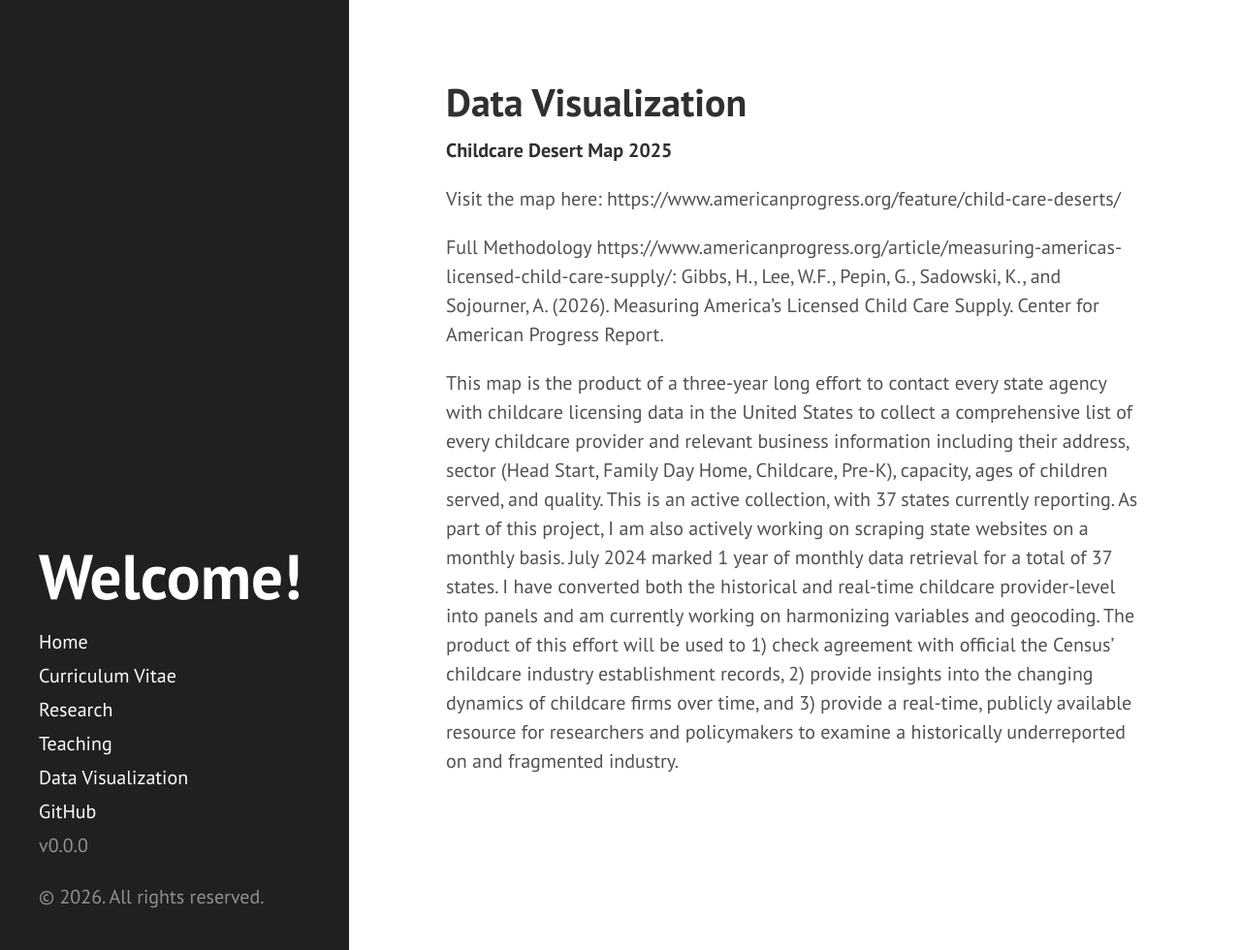
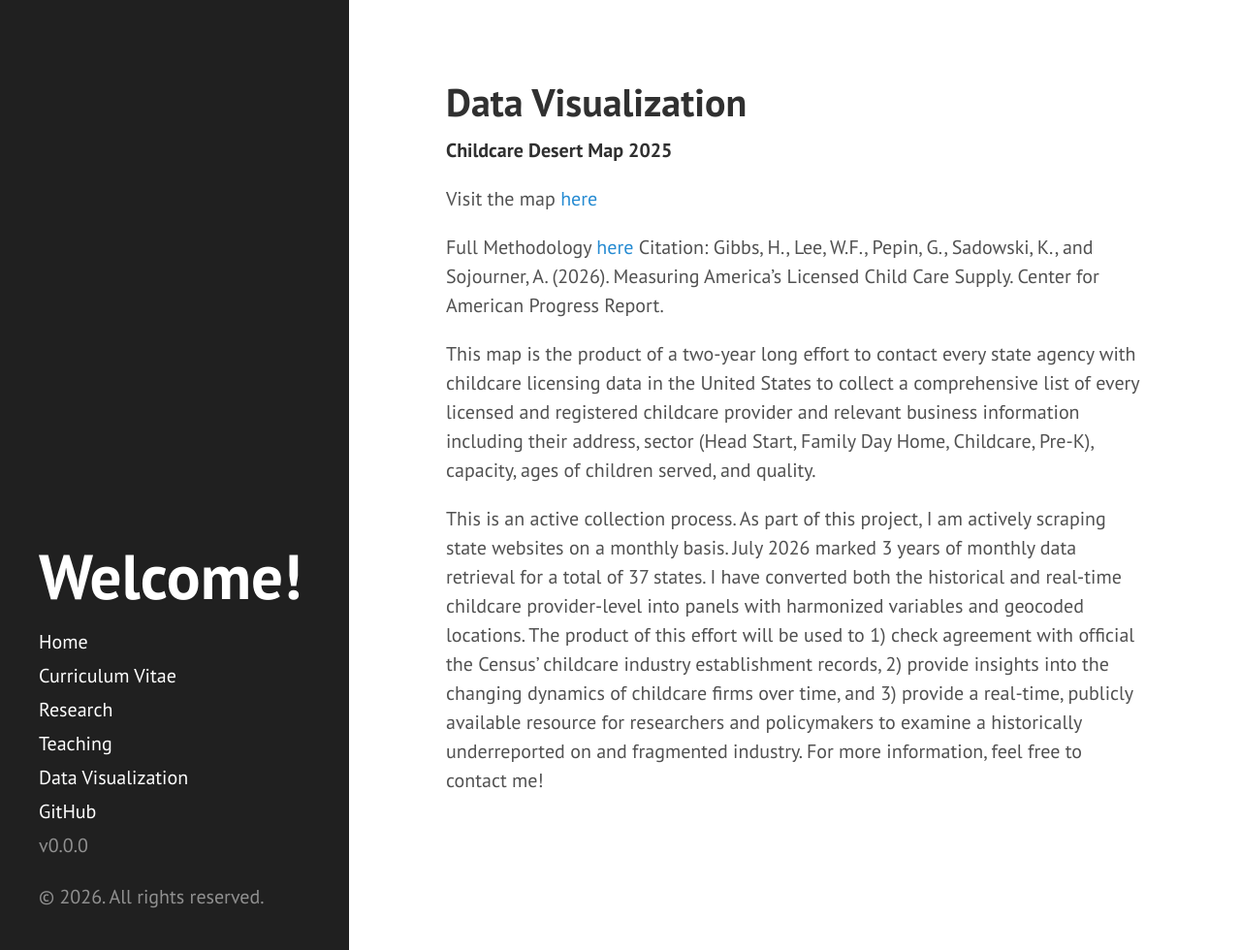
Before and after one commit to kcsadow/website, a Jekyll site: the page built from dataviz.md, in a window 1280 px wide and 980 px high. Shown: the whole window at 97% size. Built offline with Jekyll 4.4.1, drawn with Linux system fonts in a browser that asks for light colours.

Commit message:
Update dataviz.md

```diff
--- a/dataviz.md
+++ b/dataviz.md
@@ -4,9 +4,11 @@ title: Data Visualization
 ---
 **Childcare Desert Map 2025**
 
-Visit the map here: https://www.americanprogress.org/feature/child-care-deserts/
+Visit the map [here](https://www.americanprogress.org/feature/child-care-deserts/)
 
-Full Methodology https://www.americanprogress.org/article/measuring-americas-licensed-child-care-supply/:
-Gibbs, H., Lee, W.F., Pepin, G., Sadowski, K., and Sojourner, A. (2026). Measuring America’s Licensed Child Care Supply. Center for American Progress Report.
+Full Methodology [here](https://www.americanprogress.org/article/measuring-americas-licensed-child-care-supply/)
+Citation: Gibbs, H., Lee, W.F., Pepin, G., Sadowski, K., and Sojourner, A. (2026). Measuring America’s Licensed Child Care Supply. Center for American Progress Report.
 
-This map is the product of a three-year long effort to contact every state agency with childcare licensing data in the United States to collect a comprehensive list of every childcare provider and relevant business information including their address, sector (Head Start, Family Day Home, Childcare, Pre-K), capacity, ages of children served, and quality. This is an active collection, with 37 states currently reporting. As part of this project, I am also actively working on scraping state websites on a monthly basis. July 2024 marked 1 year of monthly data retrieval for a total of 37 states. I have converted both the historical and real-time childcare provider-level into panels and am currently working on harmonizing variables and geocoding. The product of this effort will be used to 1) check agreement with official the Census' childcare industry establishment records, 2) provide insights into the changing dynamics of childcare firms over time, and 3) provide a real-time, publicly available resource for researchers and policymakers to examine a historically underreported on and fragmented industry.
+This map is the product of a two-year long effort to contact every state agency with childcare licensing data in the United States to collect a comprehensive list of every licensed and registered childcare provider and relevant business information including their address, sector (Head Start, Family Day Home, Childcare, Pre-K), capacity, ages of children served, and quality.
+
+This is an active collection process. As part of this project, I am actively scraping state websites on a monthly basis. July 2026 marked 3 years of monthly data retrieval for a total of 37 states. I have converted both the historical and real-time childcare provider-level into panels with harmonized variables and geocoded locations. The product of this effort will be used to 1) check agreement with official the Census' childcare industry establishment records, 2) provide insights into the changing dynamics of childcare firms over time, and 3) provide a real-time, publicly available resource for researchers and policymakers to examine a historically underreported on and fragmented industry. For more information, feel free to contact me!
```
